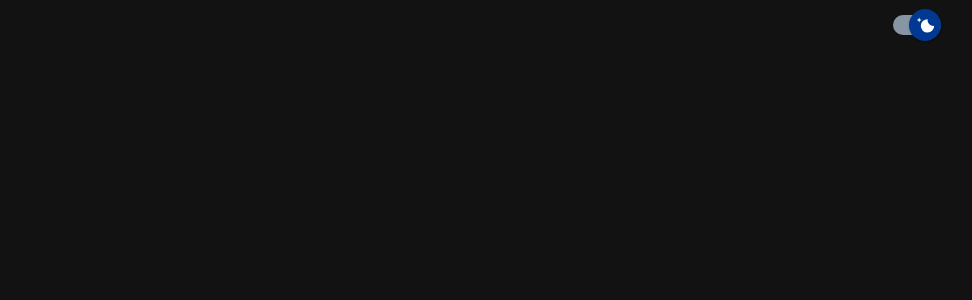
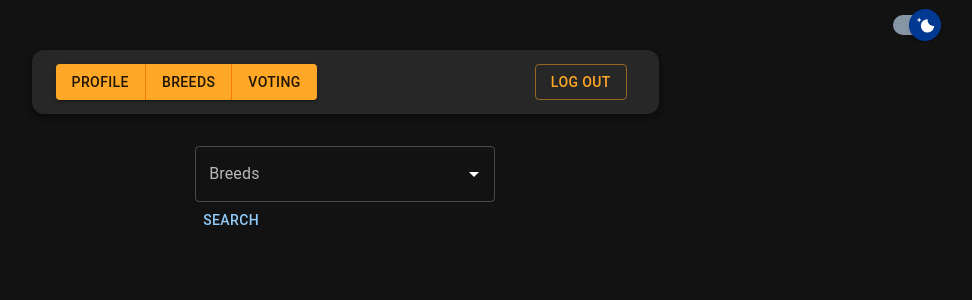
Before and after one commit to srtmaks/Dog-Breeds-App, a React (Create React App) app in the folder dog-breeds-app/: page /breeds in a window 1280 px wide. Before the commit this address had no page. Shown: the top 300 px of the page, without its empty margins (282-1254 px from the left). Built offline with nearby package versions, Linux system fonts and the light colour scheme; no server answers.

Commit message:
BULD: Working breeds page. Have to fix working with one click

```diff
--- a/dog-breeds-app/src/App.js
+++ b/dog-breeds-app/src/App.js
@@ -16,6 +16,7 @@ import Profile from "./components/Profile/Profile";
 import Likes from "./components/Profile/Likes/Likes";
 import DisLikes from "./components/Profile/Dislikes/Dislikes";
 import Favourites from "./components/Profile/Favourtites/Favourites";
+import Breeds from "./Breeds/Breeds";
 
 const darkTheme = createTheme({
   palette: {
@@ -160,6 +161,16 @@ function App() {
             }
           />
 
+          <Route
+            path="/breeds"
+            element={
+              <>
+                <ButtonAppBar />
+                <Breeds />
+              </>
+            }
+          />
+
           <Route path="/registration" element={<Registration />} />
         </Routes>
 
--- /dev/null
+++ b/dog-breeds-app/src/Breeds/Breeds.js
@@ -0,0 +1,101 @@
+import {
+  Autocomplete,
+  Button,
+  CardContent,
+  CardHeader,
+  CardMedia,
+  TextField,
+  Typography,
+} from "@mui/material";
+import React, { useEffect, useState } from "react";
+import Card from "@mui/material/Card";
+
+export default function Breeds() {
+  const [info, setInfo] = useState();
+  const [img, setImg] = useState();
+  const [breeds, setBreeds] = useState();
+  const [breedName, setBreedName] = useState("");
+  const [showBreed, setShowBreed] = useState();
+
+  useEffect(() => {
+    getBreeds();
+  }, []);
+
+  async function getBreeds() {
+    try {
+      const response = await fetch("https://api.thedogapi.com/v1/breeds");
+      const data = await response.json();
+      setBreeds(data);
+      console.log(breeds);
+    } catch (err) {
+      console.log(err);
+    }
+  }
+
+  async function searchBreed() {
+    try {
+      const response = await fetch(
+        `https://api.thedogapi.com/v1/breeds/search?q=${breedName}`
+      );
+      const data = await response.json();
+      setInfo(data);
+      console.log(info);
+      const responseImg = await fetch(
+        `https://api.thedogapi.com/v1/images/${data[0].reference_image_id}`
+      );
+      const dataImg = await responseImg.json();
+      console.log(dataImg);
+      setImg(dataImg.url);
+    } catch (err) {
+      console.log(err);
+    }
+
+    setShowBreed(
+      <Card sx={{ maxWidth: 345 }}>
+        <CardHeader title={info[0].name} subheader={info[0].temperament} />
+        <CardMedia component="img" image={img} alt="Breed image" />
+        <CardContent>
+          <Typography variant="body2" color="text.secondary">
+            Height (sm): {info[0].height.metric};
+          </Typography>
+          <Typography variant="body2" color="text.secondary">
+            Weight (kg): {info[0].weight.metric};
+          </Typography>
+          <Typography variant="body2" color="text.secondary">
+            Lifespan (years): {info[0].life_span};
+          </Typography>
+          <Typography variant="body2" color="text.secondary">
+            Bred for: {info[0].bred_for};
+          </Typography>
+          <Typography variant="body2" color="text.secondary">
+            Breed group: {info[0].breed_group};
+          </Typography>
+        </CardContent>
+      </Card>
+    );
+  }
+
+  return (
+    <div>
+      <Autocomplete
+        disablePortal
+        id="combo-box-demo"
+        options={breeds}
+        sx={{ width: 300 }}
+        onChange={(e) => {
+          setBreedName(e.target.outerText);
+        }}
+        getOptionLabel={(option) => option.name}
+        renderInput={(params) => <TextField {...params} label="Breeds" />}
+      />
+      <Button
+        onClick={() => {
+          searchBreed();
+        }}
+      >
+        Search
+      </Button>
+      {showBreed}
+    </div>
+  );
+}
--- a/dog-breeds-app/src/components/Header/Header.js
+++ b/dog-breeds-app/src/components/Header/Header.js
@@ -48,7 +48,14 @@ export default function ButtonAppBar() {
               >
                 <Button>profile</Button>
               </NavLink>
-              <Button>breeds</Button>
+              <NavLink
+                replace
+                to="/breeds"
+                style={{ textDecoration: "none", boxSizing: "border-box" }}
+              >
+                <Button>breeds</Button>
+              </NavLink>
+
               <NavLink
                 replace
                 to="/voting"
```
